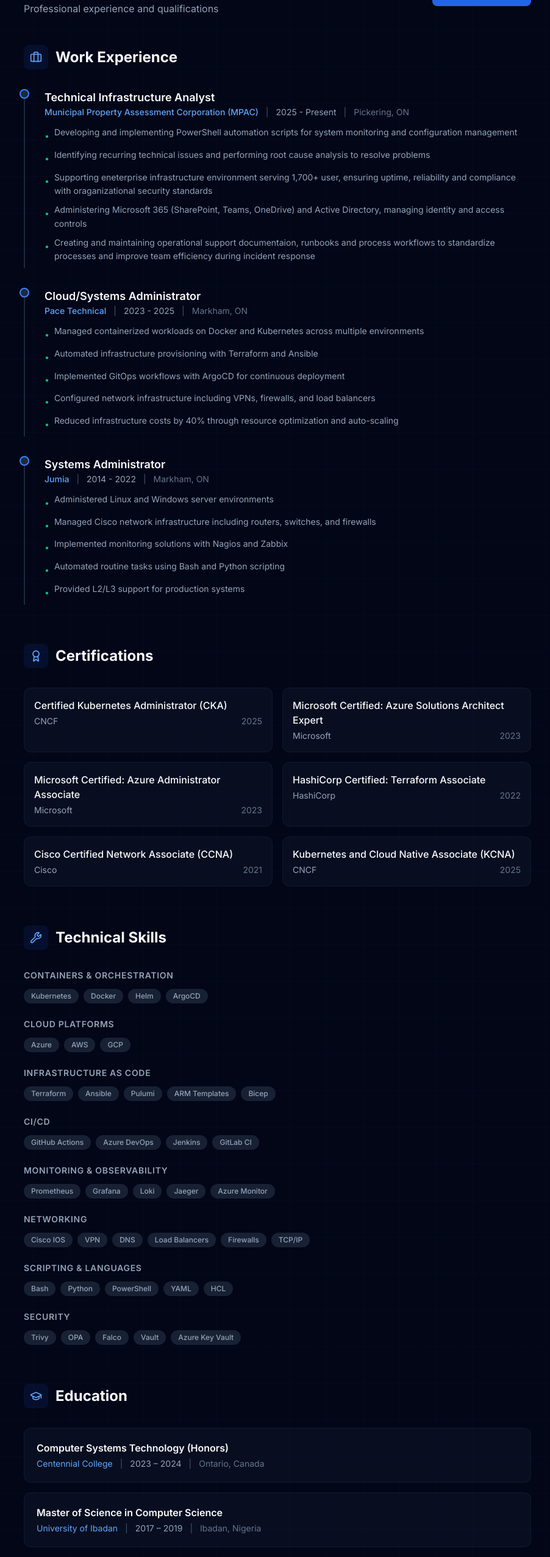
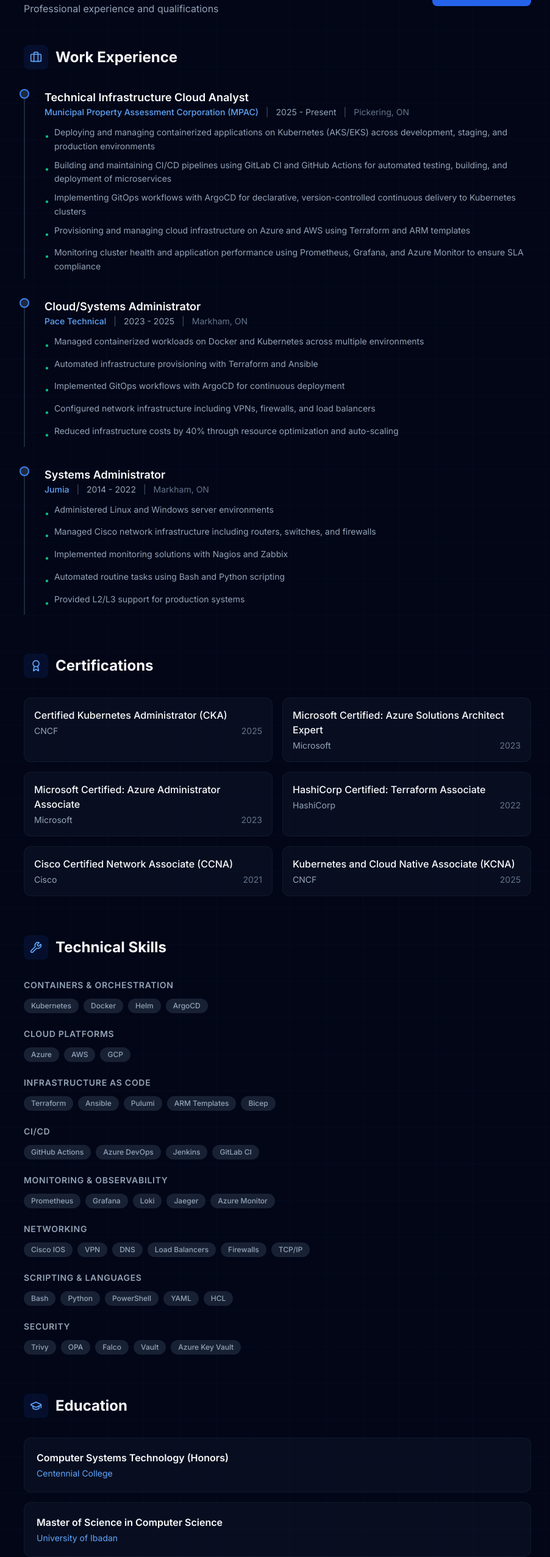
Before and after one commit to HayBam/azure-resume, a React (Vite) app: page /#/resume in a window 1280 px wide. Shown: the part 191-2745 px from the top of the page at 61% size, without its empty margins (185-1087 px from the left). Built offline with nearby package versions, Linux system fonts and the light colour scheme; no server answers.

Commit message:
Update contents and removed unawanted objects

```diff
--- a/src/data/resume.ts
+++ b/src/data/resume.ts
@@ -2,15 +2,15 @@
   experience: [
     {
       company: 'Municipal Property Assessment Corporation (MPAC)',
-      role: 'Technical Infrastructure Analyst',
+      role: 'Technical Infrastructure Cloud Analyst',
       period: '2025 - Present',
       location: 'Pickering, ON',
       highlights: [
-        'Developing and implementing PowerShell automation scripts for system monitoring and configuration management',
-        'Identifying recurring technical issues and performing root cause analysis to resolve problems',
-        'Supporting eneterprise infrastructure environment serving 1,700+ user, ensuring uptime, reliability and compliance with oraganizational security standards',
-        'Administering Microsoft 365 (SharePoint, Teams, OneDrive) and Active Directory, managing identity and access controls',
-        'Creating and maintaining operational support documentaion, runbooks and process workflows to standardize processes and improve team efficiency during incident response',
+        'Deploying and managing containerized applications on Kubernetes (AKS/EKS) across development, staging, and production environments',
+        'Building and maintaining CI/CD pipelines using GitLab CI and GitHub Actions for automated testing, building, and deployment of microservices',
+        'Implementing GitOps workflows with ArgoCD for declarative, version-controlled continuous delivery to Kubernetes clusters',
+        'Provisioning and managing cloud infrastructure on Azure and AWS using Terraform and ARM templates',
+        'Monitoring cluster health and application performance using Prometheus, Grafana, and Azure Monitor to ensure SLA compliance',
       ],
     },
     {
@@ -62,20 +62,14 @@
     {
       institution: 'Centennial College',
       degree: 'Computer Systems Technology (Honors)',
-      period: '2023 – 2024',
-      location: 'Ontario, Canada',
     },
     {
       institution: 'University of Ibadan',
       degree: 'Master of Science in Computer Science',
-      period: '2017 – 2019',
-      location: 'Ibadan, Nigeria',
     },
     {
       institution: 'Bowen University',
       degree: 'Bachelor of Science in Computer Science',
-      period: '2008 – 2012',
-      location: 'Iwo, Nigeria',
     },
   ],
 }
--- a/src/pages/Resume.tsx
+++ b/src/pages/Resume.tsx
@@ -126,10 +126,6 @@
                 <h3 className="text-theme-primary font-semibold">{edu.degree}</h3>
                 <div className="flex flex-wrap items-center gap-x-3 gap-y-1 text-sm mt-1">
                   <span className="text-primary-400">{edu.institution}</span>
-                  <span className="text-theme-faint">|</span>
-                  <span className="text-theme-secondary">{edu.period}</span>
-                  <span className="text-theme-faint">|</span>
-                  <span className="text-theme-muted">{edu.location}</span>
                 </div>
               </div>
             ))}
```
